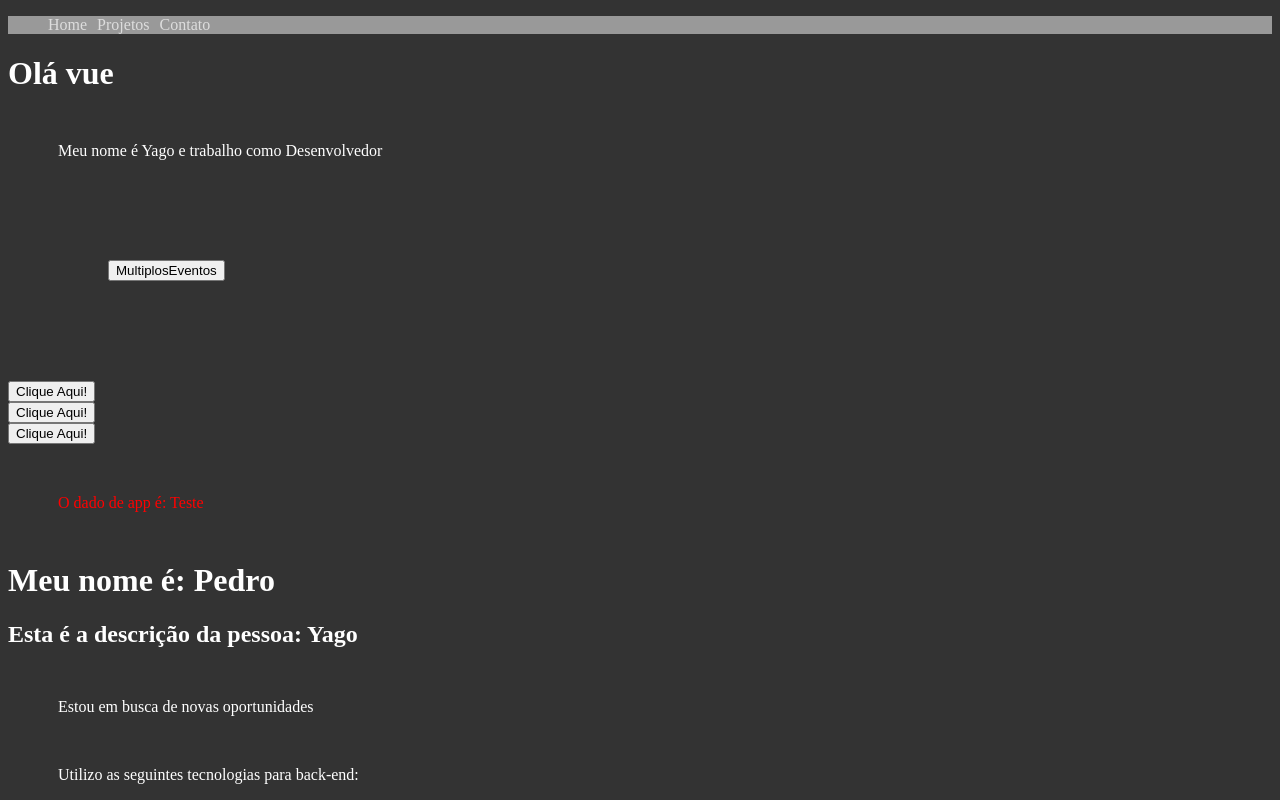
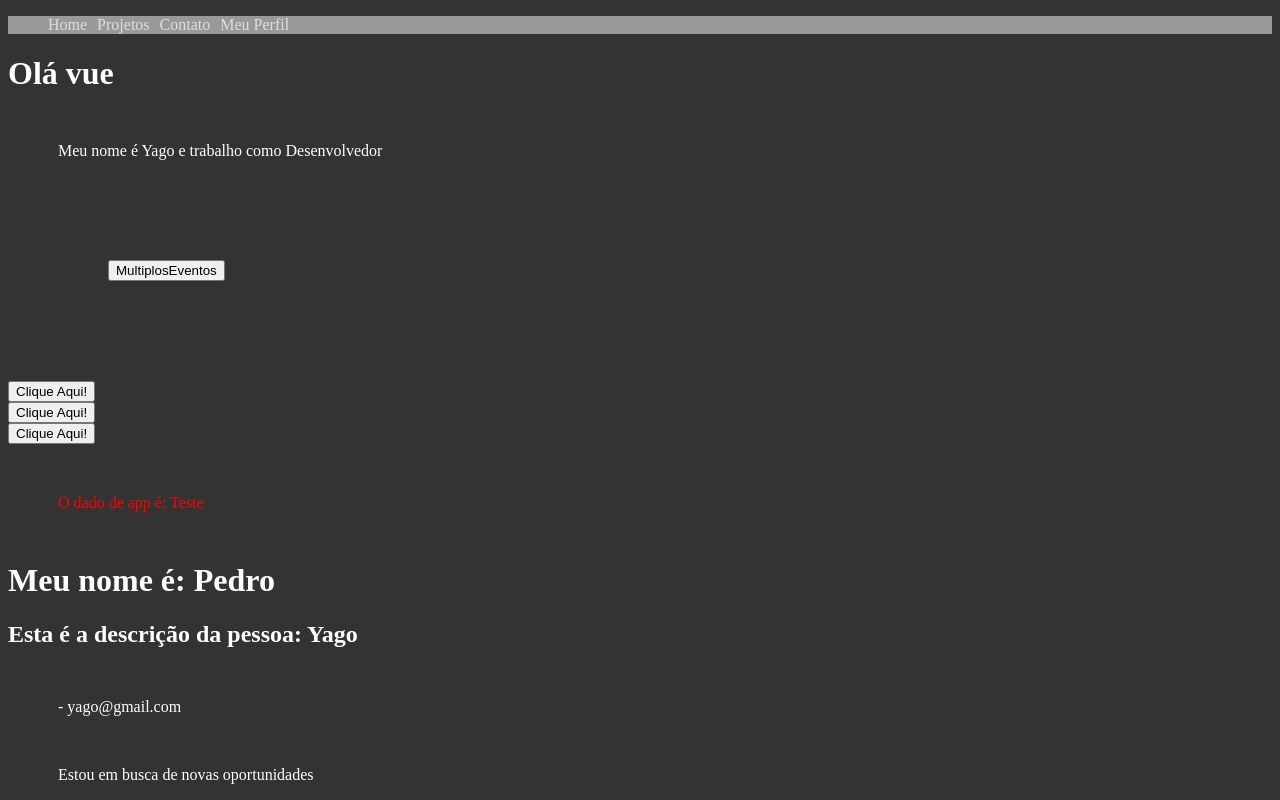
Before and after one commit to qpenta/Vue-3, a Vue app: page / in a window 1280 px wide. Shown: the top 800 px of the page. Built offline with nearby package versions, Linux system fonts and the light colour scheme.

Commit message:
rfct: utilizando props

```diff
--- a/src/App.vue
+++ b/src/App.vue
@@ -1,6 +1,6 @@
 <template>
   <div>
-    <TheHeader />
+    <TheHeader :esta_logado="true" />
     <PrimeiroComponente />
     <p class="paragrafo-pai">O dado de app é: {{ testando }}</p>
     <LifeCycle />
--- a/src/components/TheHeader.vue
+++ b/src/components/TheHeader.vue
@@ -3,12 +3,14 @@
     <li><a href="#">Home</a></li>
     <li><a href="#">Projetos</a></li>
     <li><a href="#">Contato</a></li>
+    <li v-if="esta_logado"><a href="#">Meu Perfil</a></li>
   </ul>
 </template>
 
 <script>
 export default {
   name: "TheHeader",
+  props: ["esta_logado"],
 };
 </script>
 
--- a/src/components/TheInfo.vue
+++ b/src/components/TheInfo.vue
@@ -1,5 +1,6 @@
 <template>
   <div>
+    <p>{{ compEmail }} - {{ email }}</p>
     <p v-if="esta_trabalhando">Estou trabalhando no momento.</p>
     <p v-else>Estou em busca de novas oportunidades</p>
     <p>Utilizo as seguintes tecnologias para back-end:</p>
@@ -34,11 +35,13 @@ export default {
   components: {
     ThePicture,
   },
+  props: {
+    email: String,
+    esta_trabalhando: Boolean,
+  },
   data() {
     return {
-      esta_trabalhando: false,
       mostrar_email: false,
-      email: "teste@gmail.com",
       meu_link: "http://google.com",
       textoBotao: "Mostrar e-mail",
       backend_technologies: ["JavaScript", "Php", "Python"],
--- a/src/components/ThePessoa.vue
+++ b/src/components/ThePessoa.vue
@@ -1,5 +1,6 @@
 <template>
   <h2>Esta é a descrição da pessoa: {{ nome }}</h2>
+  <TheInfo :email="email" :esta_trabalhando="false" />
   <TheInfo />
   <TheForm />
 </template>
@@ -17,6 +18,7 @@ export default {
   data() {
     return {
       nome: "Yago",
+      email: "yago@gmail.com",
     };
   },
 };
```
